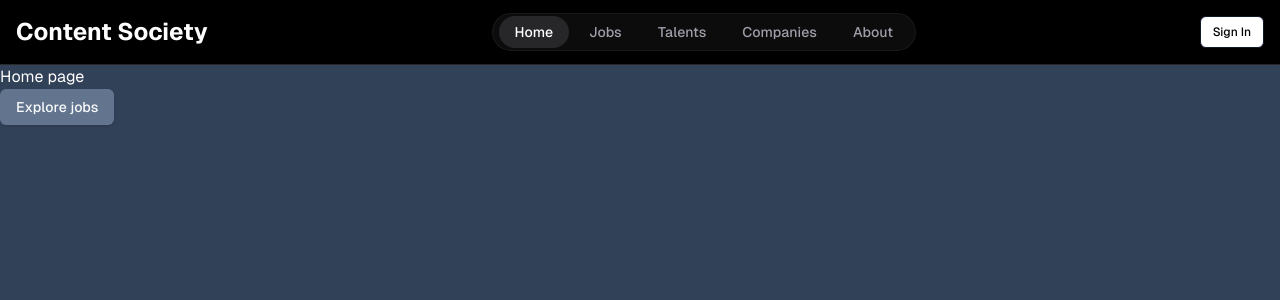
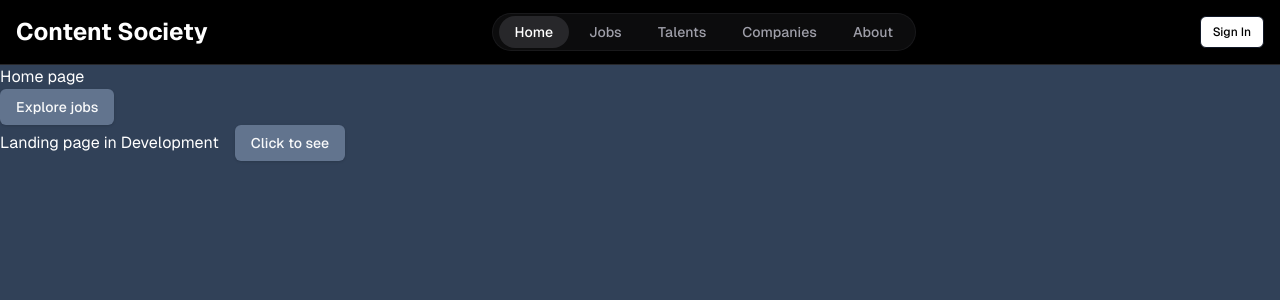
Before and after one commit to Amarprasad33/content-society, a Next.js app: page / in a window 1280 px wide. Shown: the top 300 px of the page. Built offline with nearby package versions, Linux system fonts and the light colour scheme; no server answers.

Commit message:
link-add

```diff
--- a/src/app/page.tsx
+++ b/src/app/page.tsx
@@ -32,6 +32,12 @@ export default function Home() {
         <Button onClick={()  => router.push("/jobs")} variant="default" className="bg-slate-500 border-rose-600">
             <span  className="">Explore jobs</span>
         </Button>
+        <div className="flex gap-4 items-center">
+          <span>Landing page in Development</span>
+          <Button onClick={()  => router.push("/templanding")} variant="default" className="bg-slate-500 border-rose-600">
+            <span  className="">Click to see</span>
+        </Button>
+        </div>
     </main>
   );
 }
```
